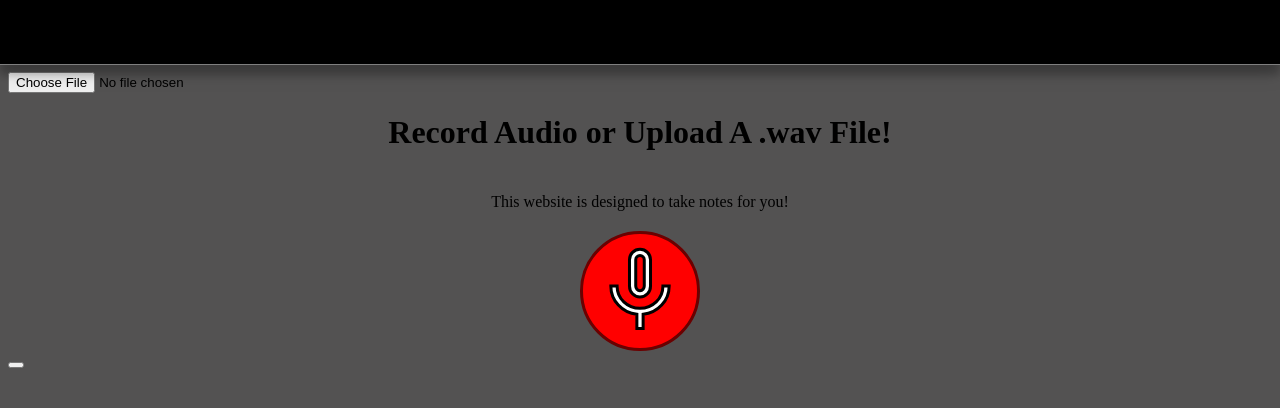
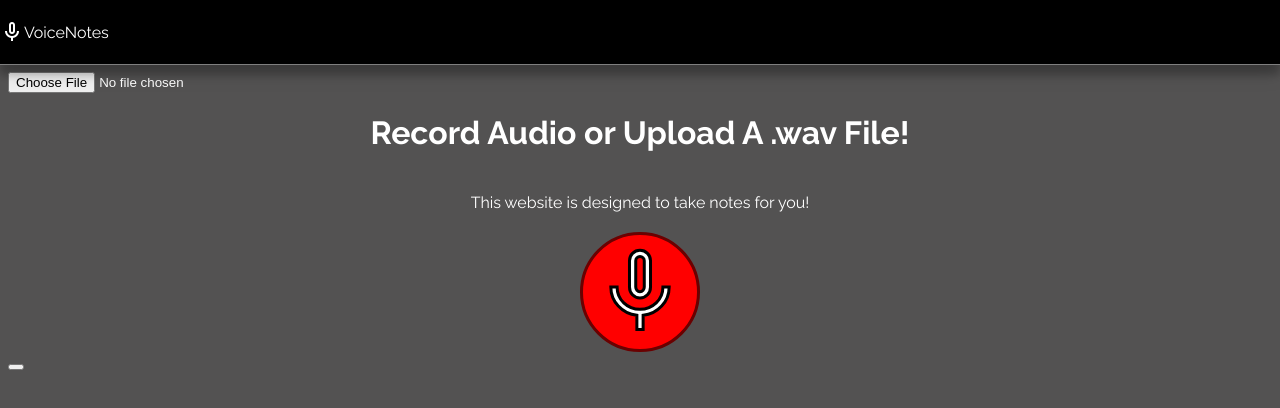
Before and after one commit to spooketti/VoiceNote, a plain HTML site: page index.html in a window 1280 px wide. Drawn offline with nearby package versions, Linux system fonts and the light colour scheme.

Commit message:
more css

```diff
--- a/index.html
+++ b/index.html
@@ -10,7 +10,9 @@
 
   </head>
   <body>
-    <nav id="Header"></nav>
+    <nav id="Header"><span class="material-symbols-outlined">
+      mic
+      </span>VoiceNotes</nav>
     <form id="theform">
     <input type="file" accept=".wav" id="audioFile" name="file">
 </form>
--- a/static/style/style.css
+++ b/static/style/style.css
@@ -3,6 +3,8 @@
 html,body
 {
     height:100%;
+    font-family: "Raleway", sans-serif;
+    color:white;
 }
 
 body
@@ -17,6 +19,8 @@ body
     left:0;
     top:0;
     position:fixed;
+    display: flex;
+    align-items: center;
     background-color: black;
     border-bottom: 1px solid rgb(127, 127, 127);
     box-shadow: 0 10px 8px 0 rgba(0, 0, 0, 0.2), 0 6px 20px 0 rgba(0, 0, 0, 0.19);
@@ -41,6 +45,7 @@ body
     border: 3px solid #6a0101;
     width:120px;
     color:white;
+    cursor: pointer;
 }
 
 .RecordButton span
```
